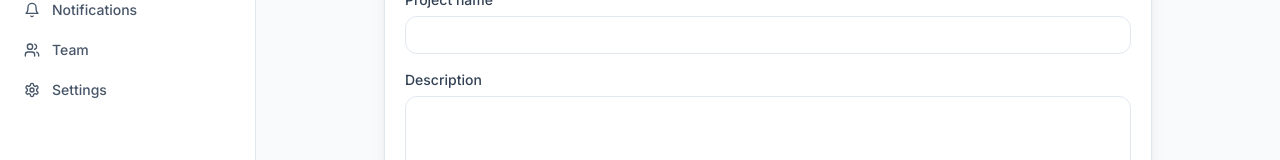
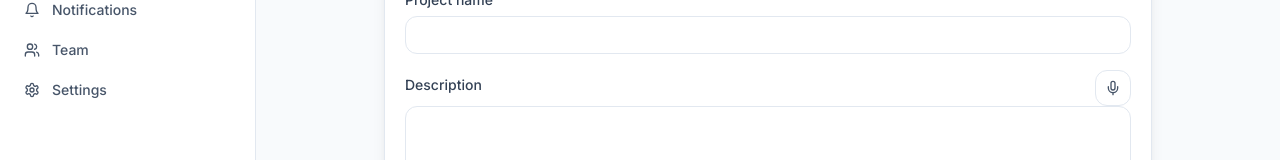
Before and after one commit to Hebahesham123/projectmanegement, a Next.js app: page /projects/new in a window 1280 px wide. Shown: the part 240-400 px from the top of the page. Built offline with nearby package versions, Linux system fonts and the light colour scheme; no server answers.

Commit message:
Add voice dictation to comments and description fields
Uses the Web Speech API to transcribe speech into text fields,
following the current UI locale (Arabic or English). Wired into
task/project comment composers and task/project description fields.

```diff
--- a/src/components/projects/ProjectComments.tsx
+++ b/src/components/projects/ProjectComments.tsx
@@ -13,6 +13,7 @@ import { useData } from '@/lib/store/data';
 import { notify, buildEmail } from '@/lib/notifications/notify';
 import toast from 'react-hot-toast';
 import { Trash2 } from 'lucide-react';
+import { DictateButton } from '@/components/ui/DictateButton';
 
 export function ProjectComments({ projectId }: { projectId: string }) {
   const { user, profile } = useAuth();
@@ -129,7 +130,12 @@ export function ProjectComments({ projectId }: { projectId: string }) {
           placeholder={t('task.add_comment')}
           rows={3}
         />
-        <div className="mt-2 flex justify-end">
+        <div className="mt-2 flex items-center justify-between gap-2">
+          <DictateButton
+            onTranscript={(chunk) =>
+              setBody(prev => (prev && !prev.endsWith(' ') ? prev + ' ' : prev) + chunk)
+            }
+          />
           <Button size="sm" loading={loading} onClick={send} disabled={!body.trim()}>{t('task.post')}</Button>
         </div>
       </div>
--- a/src/components/projects/ProjectForm.tsx
+++ b/src/components/projects/ProjectForm.tsx
@@ -12,6 +12,7 @@ import { useData } from '@/lib/store/data';
 import { DEPARTMENTS_TOP, DEPARTMENT_GROUPS, PROJECT_MANAGERS } from '@/lib/constants';
 import { notify, buildEmail } from '@/lib/notifications/notify';
 import toast from 'react-hot-toast';
+import { DictateButton } from '@/components/ui/DictateButton';
 import type { Project, ProjectStatus } from '@/lib/types';
 
 function humanStatus(s: string) {
@@ -269,7 +270,18 @@ export function ProjectForm({ initial, onDone }: { initial?: Partial<Project>; o
         <Input id="name" required value={form.name} onChange={e => setForm({ ...form, name: e.target.value })} />
       </div>
       <div>
-        <Label htmlFor="description">{t('project.description')}</Label>
+        <div className="flex items-center justify-between">
+          <Label htmlFor="description">{t('project.description')}</Label>
+          <DictateButton
+            onTranscript={(chunk) =>
+              setForm(f => {
+                const prev = f.description ?? '';
+                const sep = prev && !prev.endsWith(' ') ? ' ' : '';
+                return { ...f, description: prev + sep + chunk };
+              })
+            }
+          />
+        </div>
         <Textarea id="description" value={form.description ?? ''} onChange={e => setForm({ ...form, description: e.target.value })} />
       </div>
 
--- a/src/components/tasks/TaskComments.tsx
+++ b/src/components/tasks/TaskComments.tsx
@@ -13,6 +13,7 @@ import { useData } from '@/lib/store/data';
 import { notify, buildEmail } from '@/lib/notifications/notify';
 import toast from 'react-hot-toast';
 import { Trash2, Pencil } from 'lucide-react';
+import { DictateButton } from '@/components/ui/DictateButton';
 
 export function TaskComments({ taskId }: { taskId: string }) {
   const { user, profile } = useAuth();
@@ -135,7 +136,12 @@ export function TaskComments({ taskId }: { taskId: string }) {
           placeholder={t('task.add_comment')}
           rows={3}
         />
-        <div className="mt-2 flex justify-end">
+        <div className="mt-2 flex items-center justify-between gap-2">
+          <DictateButton
+            onTranscript={(chunk) =>
+              setBody(prev => (prev && !prev.endsWith(' ') ? prev + ' ' : prev) + chunk)
+            }
+          />
           <Button size="sm" loading={loading} onClick={send} disabled={!body.trim()}>{t('task.post')}</Button>
         </div>
       </div>
--- a/src/components/tasks/TaskForm.tsx
+++ b/src/components/tasks/TaskForm.tsx
@@ -12,6 +12,7 @@ import { useData } from '@/lib/store/data';
 import { notify, buildEmail } from '@/lib/notifications/notify';
 import toast from 'react-hot-toast';
 import { UserX } from 'lucide-react';
+import { DictateButton } from '@/components/ui/DictateButton';
 import type { Task, TaskStatus } from '@/lib/types';
 
 function humanStatus(s: string) {
@@ -172,7 +173,18 @@ export function TaskForm({ projectId, initial, onDone }: { projectId: string; in
         <Input id="title" required value={form.title} onChange={e => setForm({ ...form, title: e.target.value })} />
       </div>
       <div>
-        <Label htmlFor="description">{t('task.description')}</Label>
+        <div className="flex items-center justify-between">
+          <Label htmlFor="description">{t('task.description')}</Label>
+          <DictateButton
+            onTranscript={(chunk) =>
+              setForm(f => {
+                const prev = f.description ?? '';
+                const sep = prev && !prev.endsWith(' ') ? ' ' : '';
+                return { ...f, description: prev + sep + chunk };
+              })
+            }
+          />
+        </div>
         <Textarea id="description" value={form.description ?? ''} onChange={e => setForm({ ...form, description: e.target.value })} />
       </div>
 
--- /dev/null
+++ b/src/components/ui/DictateButton.tsx
@@ -0,0 +1,117 @@
+'use client';
+
+import { useEffect, useRef, useState } from 'react';
+import { Mic, MicOff } from 'lucide-react';
+import { useI18n } from '@/lib/i18n/LanguageProvider';
+import { cn } from '@/lib/utils';
+import toast from 'react-hot-toast';
+
+type SpeechRecognitionResultEvent = {
+  resultIndex: number;
+  results: ArrayLike<ArrayLike<{ transcript: string }> & { isFinal: boolean }>;
+};
+
+type SpeechRecognitionInstance = {
+  lang: string;
+  continuous: boolean;
+  interimResults: boolean;
+  start: () => void;
+  stop: () => void;
+  abort: () => void;
+  onresult: ((e: SpeechRecognitionResultEvent) => void) | null;
+  onerror: ((e: { error: string }) => void) | null;
+  onend: (() => void) | null;
+};
+
+function getSpeechRecognitionCtor(): (new () => SpeechRecognitionInstance) | null {
+  if (typeof window === 'undefined') return null;
+  const w = window as unknown as {
+    SpeechRecognition?: new () => SpeechRecognitionInstance;
+    webkitSpeechRecognition?: new () => SpeechRecognitionInstance;
+  };
+  return w.SpeechRecognition ?? w.webkitSpeechRecognition ?? null;
+}
+
+export function DictateButton({
+  onTranscript,
+  className,
+}: {
+  onTranscript: (chunk: string) => void;
+  className?: string;
+}) {
+  const { locale, t } = useI18n();
+  const [supported, setSupported] = useState(false);
+  const [listening, setListening] = useState(false);
+  const recognitionRef = useRef<SpeechRecognitionInstance | null>(null);
+
+  useEffect(() => {
+    setSupported(getSpeechRecognitionCtor() !== null);
+    return () => {
+      try { recognitionRef.current?.abort(); } catch {}
+    };
+  }, []);
+
+  const toggle = () => {
+    if (listening) {
+      try { recognitionRef.current?.stop(); } catch {}
+      return;
+    }
+    const Ctor = getSpeechRecognitionCtor();
+    if (!Ctor) {
+      toast.error(t('dictate.unsupported'));
+      return;
+    }
+    const rec = new Ctor();
+    rec.lang = locale === 'ar' ? 'ar-EG' : 'en-US';
+    rec.continuous = true;
+    rec.interimResults = false;
+    rec.onresult = (e) => {
+      for (let i = e.resultIndex; i < e.results.length; i++) {
+        const result = e.results[i];
+        if (result.isFinal) {
+          const text = result[0]?.transcript ?? '';
+          if (text) onTranscript(text);
+        }
+      }
+    };
+    rec.onerror = (e) => {
+      if (e.error !== 'no-speech' && e.error !== 'aborted') {
+        toast.error(`${t('dictate.error')}: ${e.error}`);
+      }
+    };
+    rec.onend = () => setListening(false);
+    recognitionRef.current = rec;
+    try {
+      rec.start();
+      setListening(true);
+    } catch {
+      setListening(false);
+    }
+  };
+
+  const label = listening ? t('dictate.stop') : t('dictate.start');
+
+  return (
+    <button
+      type="button"
+      onClick={toggle}
+      disabled={!supported}
+      title={supported ? label : t('dictate.unsupported')}
+      aria-label={label}
+      className={cn(
+        'inline-flex h-9 w-9 items-center justify-center rounded-xl border border-slate-200 bg-white text-slate-600 transition hover:border-brand-400 hover:text-brand-600 disabled:cursor-not-allowed disabled:opacity-50 dark:border-slate-700 dark:bg-slate-900 dark:text-slate-300',
+        listening && 'border-rose-400 bg-rose-50 text-rose-600 dark:border-rose-500/60 dark:bg-rose-500/10 dark:text-rose-400',
+        className,
+      )}
+    >
+      {listening ? (
+        <span className="relative inline-flex">
+          <MicOff className="h-4 w-4" />
+          <span className="absolute -end-1 -top-1 inline-block h-2 w-2 animate-pulse rounded-full bg-rose-500" />
+        </span>
+      ) : (
+        <Mic className="h-4 w-4" />
+      )}
+    </button>
+  );
+}
--- a/src/lib/i18n/translations.ts
+++ b/src/lib/i18n/translations.ts
@@ -105,6 +105,10 @@ export const translations = {
     'task.add_comment': 'Add a comment…',
     'task.post': 'Post',
     'task.reply': 'Reply',
+    'dictate.start': 'Dictate',
+    'dictate.stop': 'Stop dictation',
+    'dictate.unsupported': 'Voice input is not supported in this browser',
+    'dictate.error': 'Voice input error',
 
     'task_status.todo': 'To Do',
     'task_status.in_progress': 'In Progress',
@@ -246,6 +250,10 @@ export const translations = {
     'task.add_comment': 'أضف تعليقًا…',
     'task.post': 'إرسال',
     'task.reply': 'رد',
+    'dictate.start': 'إملاء صوتي',
+    'dictate.stop': 'إيقاف الإملاء',
+    'dictate.unsupported': 'الإدخال الصوتي غير مدعوم في هذا المتصفح',
+    'dictate.error': 'خطأ في الإدخال الصوتي',
 
     'task_status.todo': 'للبدء',
     'task_status.in_progress': 'قيد التنفيذ',
```
